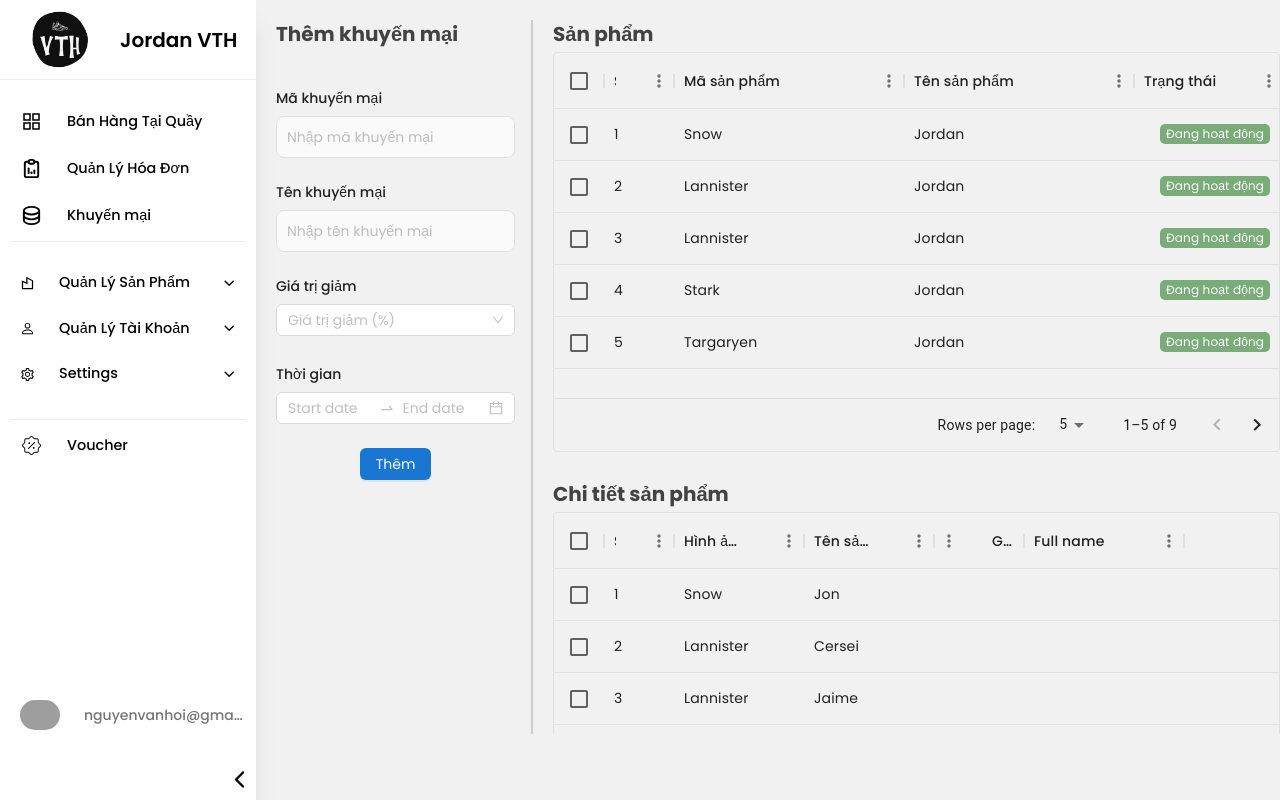
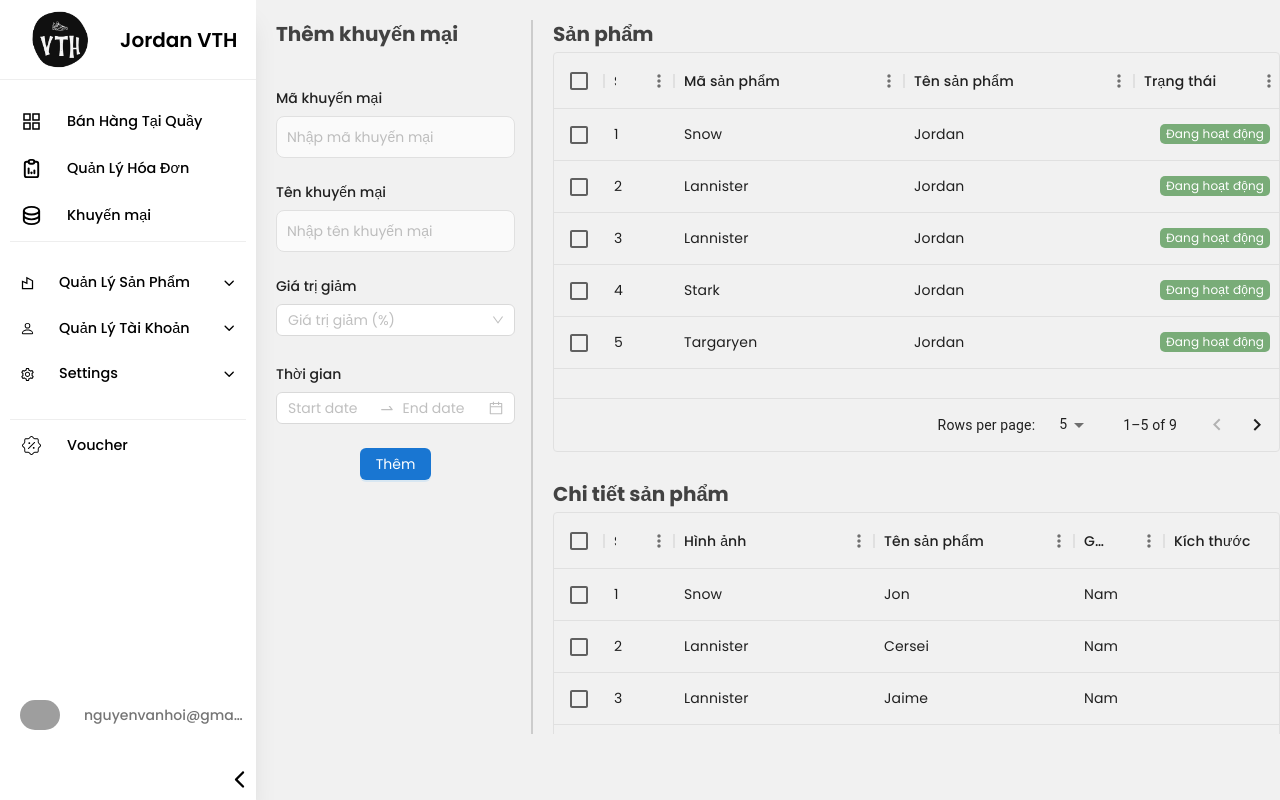
Before and after one commit to MyEast0411/DATN_ShopVTH, a React (Vite) app in the folder FE-admin/: page /them-khuyen-mai in a window 1280 px wide. Built offline with nearby package versions, Linux system fonts and the light colour scheme; grey boxes are pictures that could not be loaded.

Commit message:
hoi commit

```diff
--- a/FE-admin/src/small-component/TableKhuyenMai/SelectedTable2.jsx
+++ b/FE-admin/src/small-component/TableKhuyenMai/SelectedTable2.jsx
@@ -1,42 +1,80 @@
-import * as React from 'react';
-import { DataGrid } from '@mui/x-data-grid';
+import * as React from "react";
+import { DataGrid } from "@mui/x-data-grid";
+import { TableCell, Button } from "@mui/material";
 
 const columns = [
-  { field: 'id', headerName: 'STT', width: 70 },
-  { field: 'hinhAnh', headerName: 'Hình ảnh sản phẩm', width: 130 },
-  { field: 'ten', headerName: 'Tên sản phẩm', width: 130 },
+  { field: "id", headerName: "STT", width: 70 },
+  { field: "hinhAnh", headerName: "Hình ảnh", width: 200 },
+  { field: "ten", headerName: "Tên sản phẩm", width: 200 },
   {
-    field: 'gioiTinh',
-    headerName: 'Giới tính',
-    type: 'number',
+    field: "gioiTinh",
+    headerName: "Giới tính",
+    type: "text",
     width: 90,
   },
   {
-    field: 'fullName',
-    headerName: 'Full name',
-    description: 'This column has a value getter and is not sortable.',
+    field: "kichThuoc",
+    headerName: "Kích thước",
+    description: "Kích thước",
     sortable: false,
     width: 160,
-    valueGetter: (params) =>
-      `${params.row.firstName || ''} ${params.row.lastName || ''}`,
+  },
+
+  {
+    field: "mauSac",
+    headerName: "Màu sắc",
+    description: "Màu sắc",
+    sortable: false,
+    width: 160,
+  },
+  {
+    field: "trangThai",
+    headerName: "Trạng thái",
+    description: "Trạng thái",
+    sortable: false,
+    width: 150,
+    renderCell: (params) => (
+      <TableCell>
+        <div
+          style={{
+            backgroundColor:
+              params.value === "Đang kinh doanh" ? "#79AC78" : "#FF6969",
+            color: "white",
+            fontSize: "12px",
+            textAlign: "center",
+            padding: "1px 6px",
+            borderRadius: "5px",
+          }}
+        >
+          {params.value}
+        </div>
+      </TableCell>
+    ),
+  },
+  {
+    field: "tinhTrang",
+    headerName: "Tình trạng",
+    description: "Tình trạng",
+    sortable: false,
+    width: 160,
   },
 ];
 
 const rows = [
-  { id: 1, hinhAnh: 'Snow', ten: 'Jon', age: 35 },
-  { id: 2, hinhAnh: 'Lannister', ten: 'Cersei', age: 42 },
-  { id: 3, hinhAnh: 'Lannister', ten: 'Jaime', age: 45 },
-  { id: 4, hinhAnh: 'Stark', ten: 'Arya', age: 16 },
-  { id: 5, hinhAnh: 'Targaryen', ten: 'Daenerys', age: null },
-  { id: 6, hinhAnh: 'Melisandre', ten: null, age: 150 },
-  { id: 7, hinhAnh: 'Clifford', ten: 'Ferrara', age: 44 },
-  { id: 8, hinhAnh: 'Frances', ten: 'Rossini', age: 36 },
-  { id: 9, hinhAnh: 'Roxie', ten: 'Harvey', age: 65 },
+  { id: 1, hinhAnh: "Snow", ten: "Jon", gioiTinh: "Nam" },
+  { id: 2, hinhAnh: "Lannister", ten: "Cersei", gioiTinh: "Nam" },
+  { id: 3, hinhAnh: "Lannister", ten: "Jaime", gioiTinh: "Nam" },
+  { id: 4, hinhAnh: "Stark", ten: "Arya", gioiTinh: "Nam" },
+  { id: 5, hinhAnh: "Targaryen", ten: "Daenerys", gioiTinh: "Nữ" },
+  { id: 6, hinhAnh: "Melisandre", ten: null, gioiTinh: "Nam" },
+  { id: 7, hinhAnh: "Clifford", ten: "Ferrara", gioiTinh: "Nam " },
+  { id: 8, hinhAnh: "Frances", ten: "Rossini", gioiTinh: "Nam" },
+  { id: 9, hinhAnh: "Roxie", ten: "Harvey", gioiTinh: "Nam" },
 ];
 
 export default function SelectedTable2() {
   return (
-    <div style={{ height: 400, width: '100%' }}>
+    <div style={{ height: 400, width: "100%" }}>
       <DataGrid
         rows={rows}
         columns={columns}
```
